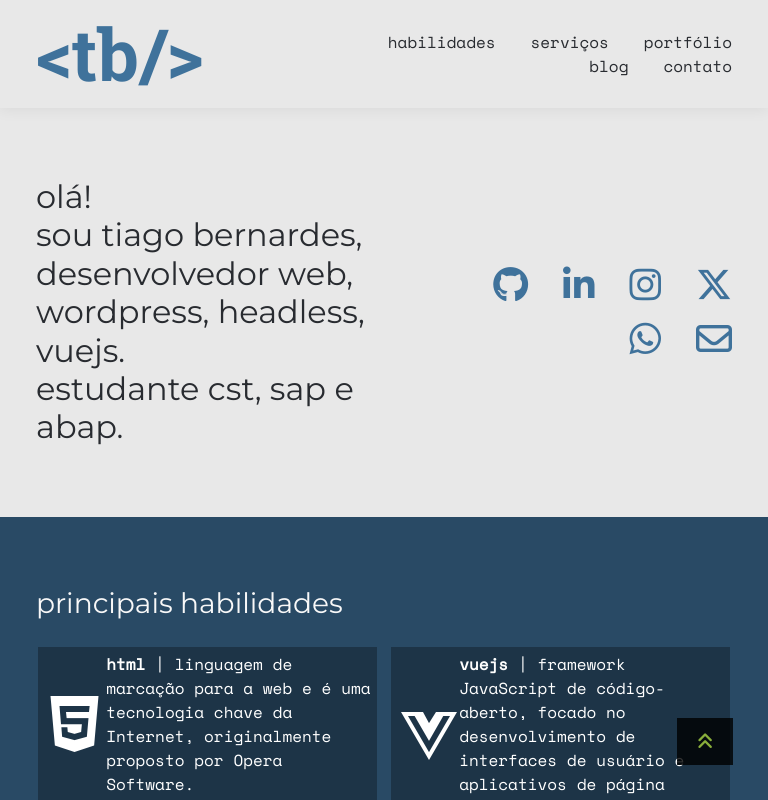
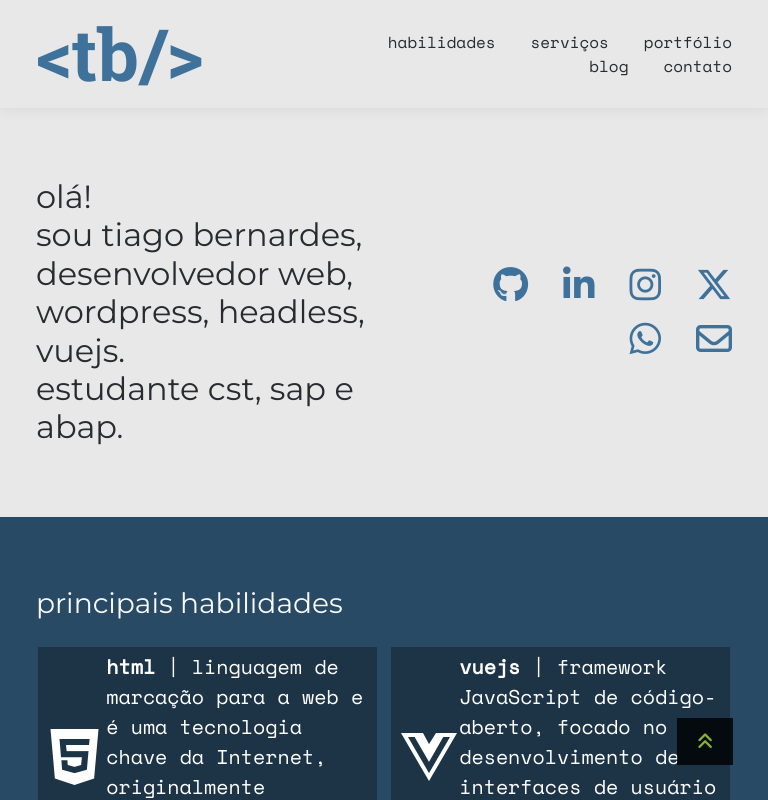
Before and after one commit to tiagobernard/site-tb-vue, a Vue app: page / in a window 768 px wide. Shown: the top 800 px of the page. Built offline with nearby package versions, Linux system fonts and the light colour scheme; no server answers.

Commit message:
Melhorando a resposnsividade para tablets

```diff
--- a/src/components/HabilidadesTb.vue
+++ b/src/components/HabilidadesTb.vue
@@ -177,12 +177,12 @@ export default {
     transition: .3s;
 }
 
-/* .cardsi:hover {
-    transform: rotate(-10deg);
-} */
-
 .cardsp {
     font-family: "Space Mono", Helvetica, Arial, Verdana, sans-serif;
+}
+
+@media only screen and (min-width: 732px) and (max-width: 1024px) {
+    .cardsp {font-size:20px}
 }
 
 @media only screen and (max-width:731px) {
```
